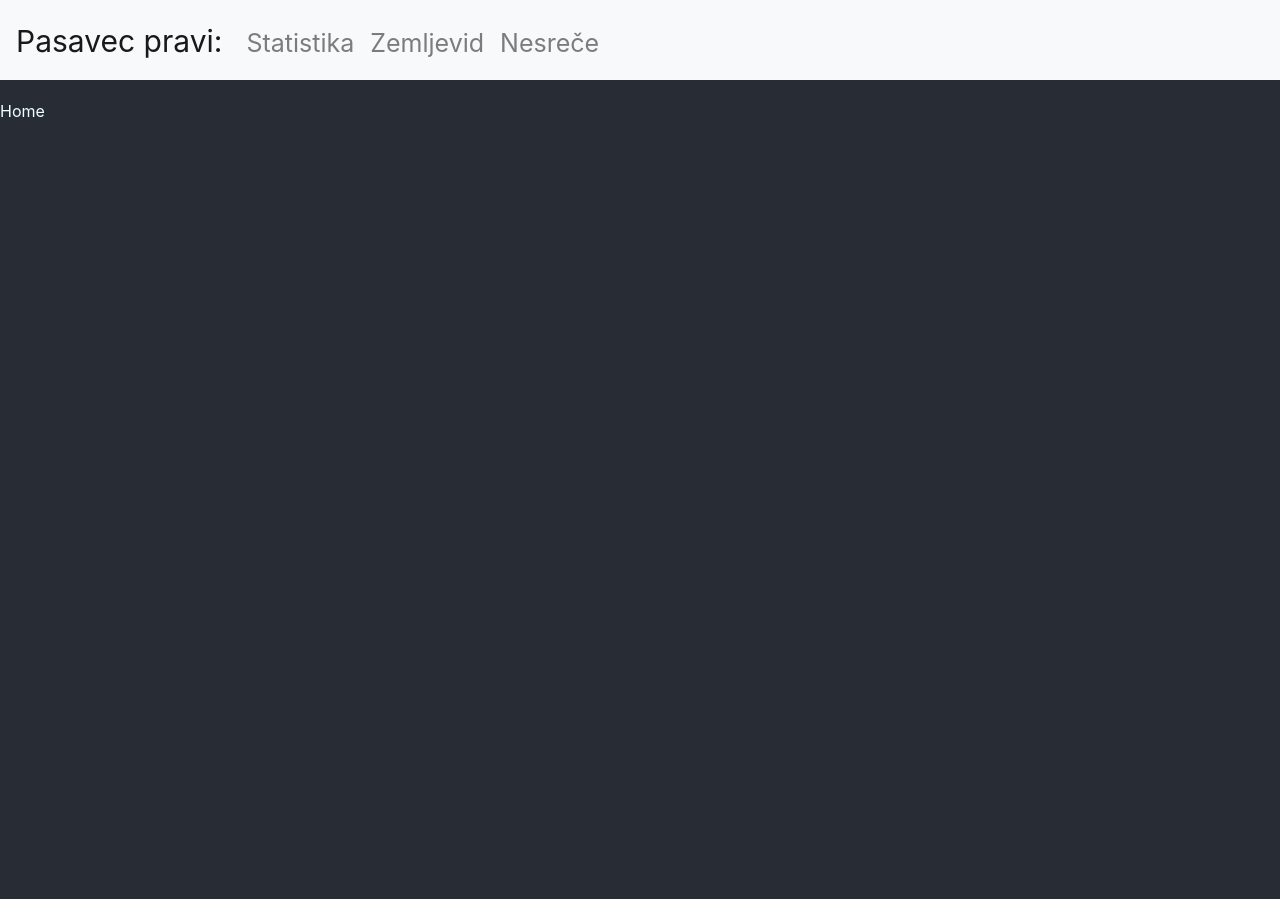
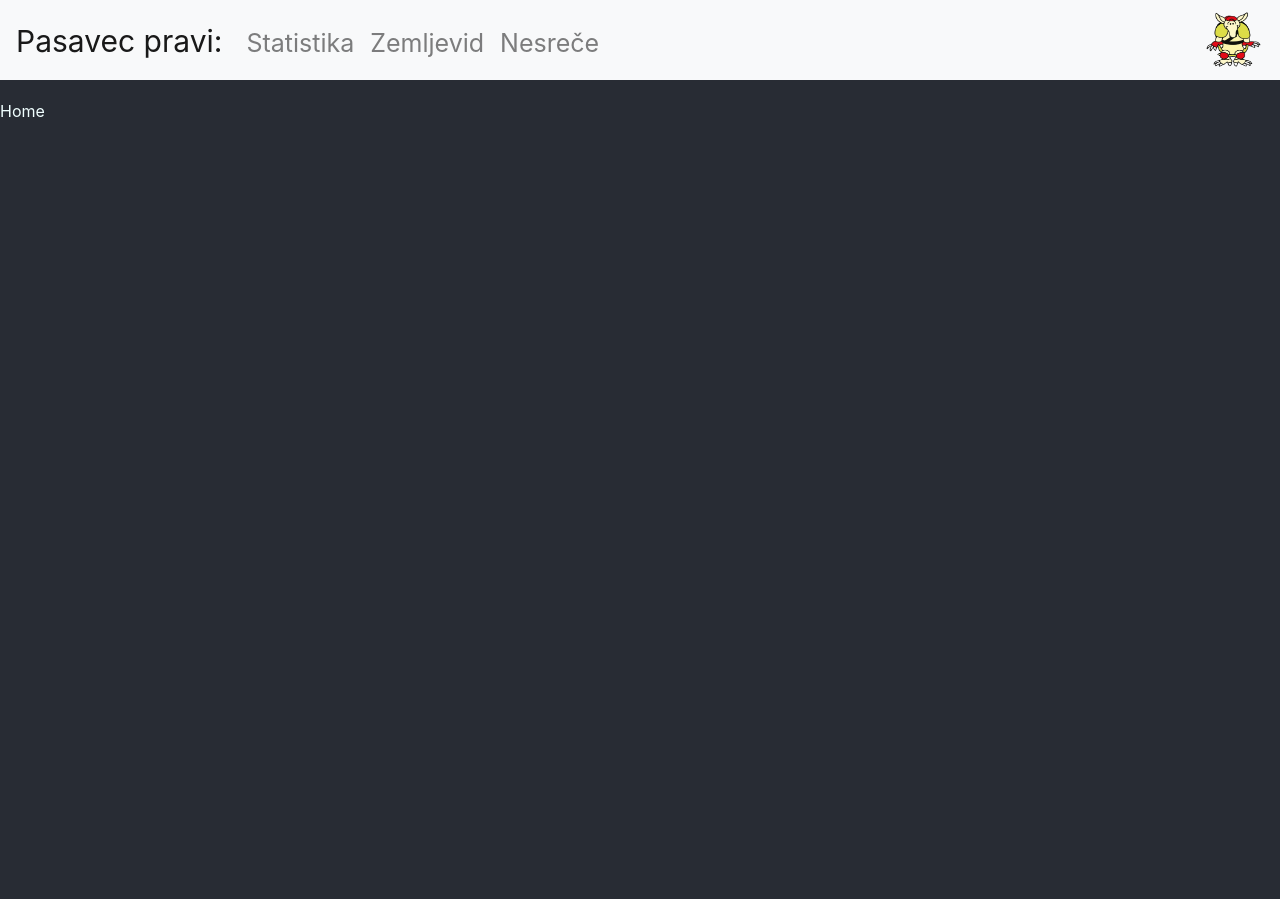
Before and after one commit to LukaAvbreht/dragonhack_AFLabs_frontend, a React (Create React App) app: page / in a window 1280 px wide. Built offline with nearby package versions, Linux system fonts and the light colour scheme.

Commit message:
added pasavcek to navbar

```diff
--- a/src/App.js
+++ b/src/App.js
@@ -1,4 +1,3 @@
-import logo from './logo.svg';
 import './App.css';
 import 'bootstrap/dist/css/bootstrap.min.css';
 
--- a/src/Components/AFNavbar.js
+++ b/src/Components/AFNavbar.js
@@ -34,6 +34,13 @@ function AFNavbar() {
                 {/*    <FormControl type="text" placeholder="Search" className="mr-sm-2" />*/}
                 {/*    <Button variant="outline-success">Search</Button>*/}
                 {/*</Form>*/}
+                <img
+                    src="/appicon.png"
+                    width="60"
+                    height="60"
+                    className="d-inline-block align-top"
+                    alt="React Bootstrap logo"
+                />
             </Navbar.Collapse>
         </Navbar>
 
```
Also changed, not shown: src/logo.svg (deleted), 1 other file (tests, documents, lock files or other folders).
